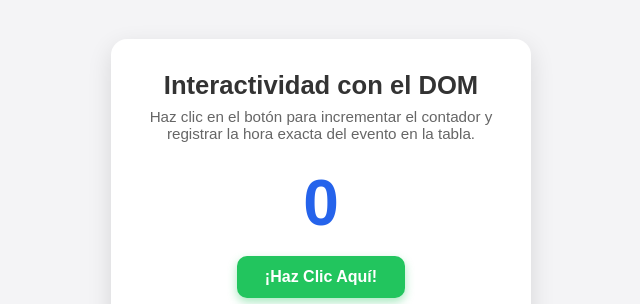
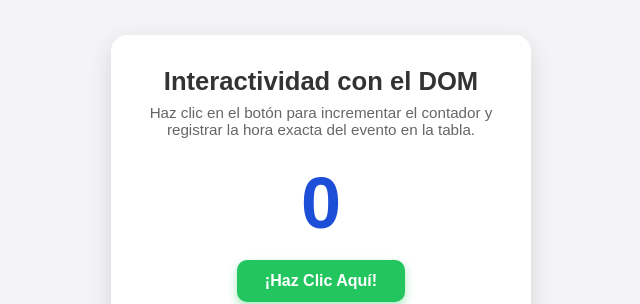
Before and after one commit to valeriagarzon754-sketch/contador-likes, a plain HTML site: page index.html in a window 1280 px wide. Shown: the part 184-488 px from the top of the page, without its empty margins (319-959 px from the left). Drawn offline with Linux system fonts and the light colour scheme.

Commit message:
Ajusta tamaño y color del contador

```diff
--- a/styles.css
+++ b/styles.css
@@ -35,9 +35,9 @@ h1 {
 }
 
 .contador {
-  font-size: 4rem;
+  font-size: 4.5rem;
   font-weight: bold;
-  color: #2563eb;
+  color: #1d4ed8;
   margin-bottom: 16px;
 }
 
```
